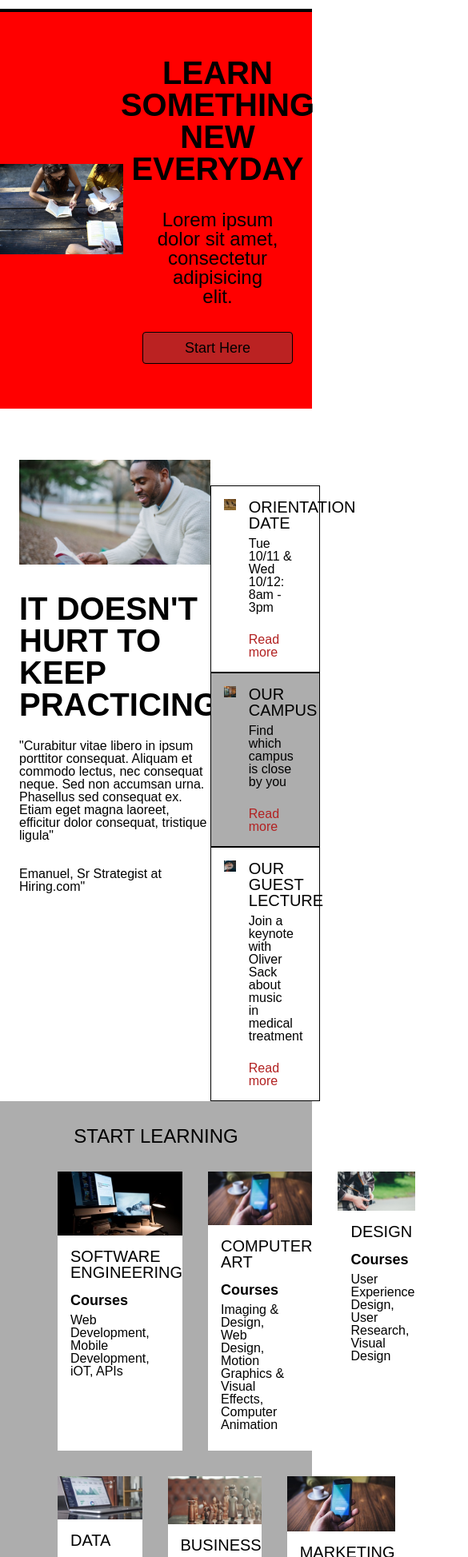
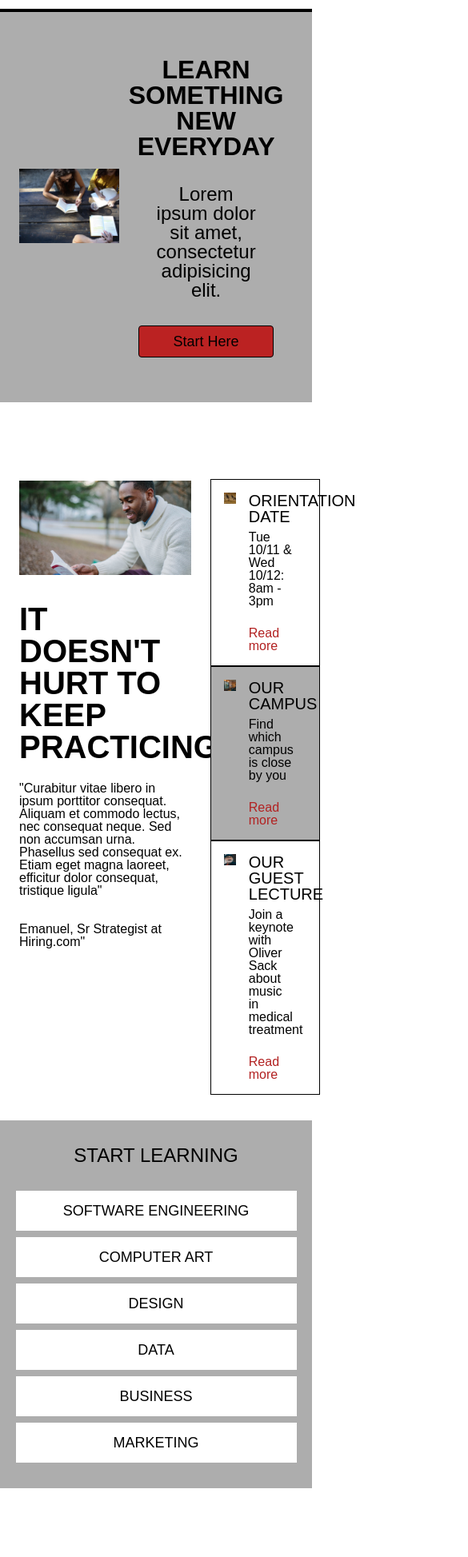
Before and after one commit to rbartram01/Colmar-Academy, a plain HTML site: page index.html in a window 390 px wide. Shown: the part 53-2000 px from the top of the page at 80% size, 585 px wide, since content can reach past the window. Drawn offline with Linux system fonts and the light colour scheme; a web font is replaced by a local one.

Commit message:
Learning Section responsive

```diff
--- a/index.html
+++ b/index.html
@@ -53,12 +53,18 @@
                 </div>
             </div>
 
-            <div class="banner-text mobile">
-                <h3>Learn something new everyday</h3>
-                <p>Lorem ipsum dolor sit amet, consectetur adipisicing elit.</p>
+            <div class="banner-content-mobile">
+                <div class="media-mobile">
+                    <img src="./resources/images/banner.jpg" alt="Image of People Reading">
+                </div>
 
-                <div class="button">
-                    <a href="#">Start Here</a>
+                <div class="banner-text">
+                    <h1>Learn something<br>new everyday</h1>
+                    <h3>Lorem ipsum dolor sit amet, consectetur adipisicing elit.</h3>
+
+                    <div class="button">
+                        <a href="#">Start Here</a>
+                    </div>
                 </div>
             </div>
         </div>
@@ -193,6 +199,17 @@
                 </div>
             </div>
         </div>
+
+        <div class="learning-section-mobile">
+            <ul>
+                <li>Software Engineering</li>
+                <li>Computer Art</li>
+                <li>Design</li>
+                <li>Data</li>
+                <li>Business</li>
+                <li>Marketing</li>
+            </ul>
+        </div>
         <!-- End of Learning Section -->
 
         <!-- Start of Thesis Section -->
@@ -231,6 +248,10 @@
                 </div>
             </div>
         </div>
+
+        <div class="thesis-mobile">
+            <video src="./resources/videos/thesis.mp4" autoplay></video>
+        </div>
         <!-- End of Thesis Section -->
 
         <footer>
--- a/resources/css/style.css
+++ b/resources/css/style.css
@@ -126,6 +126,10 @@ header .mobile {
   padding: 0rem 1.5rem 0rem 1.5rem;
 }
 
+.banner-content-mobile {
+  display: none;
+}
+
 .banner-content img {
   height: auto;
   width: 100%;
@@ -138,7 +142,6 @@ header .mobile {
 
 .media img {
   height: auto;
-
 }
 
 .banner-text {
@@ -315,6 +318,7 @@ header .mobile {
   padding: 0rem 4.5rem 2rem 4.5rem;
 }
 
+
 .learning-box {
   flex: 1;
   margin-right: 2rem;
@@ -329,12 +333,16 @@ header .mobile {
   margin-right: 0rem;
 }
 
+.learning-section-mobile {
+  display: none;
+}
+
 /* Thesis Style */
 
 .thesis-section {
   display: flex;
   position: relative;
-  top: 4rem; /* To offset for fixed header. */
+  top: 4rem;
   padding: 0rem 1.5rem 0rem 1.5rem;
 }
 
@@ -366,6 +374,10 @@ header .mobile {
   flex-direction: column;
   width: 35%;
   padding-top: 2rem;
+}
+
+.thesis-mobile {
+  display: none;
 }
 
 /* Footer Style */
@@ -429,17 +441,25 @@ footer li a:hover {
   }
 
   .banner-bg {
-    background-color: red;
     top: 0rem;
   }
 
-  .banner-content {
-    display: flex;
-    align-items: center;
+  .banner-content-mobile {
     padding: 0rem;
   }
 
-  .media {
+  .banner-content {
+    display: none;
+  }
+
+  .banner-content-mobile {
+    display: flex;
+    justify-content: center;
+    align-items: center;
+    padding: 0rem 1.5rem 0rem 1.5rem;
+  }
+
+  .media-mobile img {
     width: 100%;
     padding: 0rem;
   }
@@ -448,6 +468,10 @@ footer li a:hover {
     padding: 2rem 1rem 2rem 1rem;
     align-items: center;
     justify-content: center;
+  }
+
+  .banner-text h1 {
+      font-size: 2rem;
   }
 
   .banner-text h3 {
@@ -462,4 +486,46 @@ footer li a:hover {
     text-align: center;
     width: 100%;
   }
+
+  .title {
+    margin: 2rem 0rem 1rem 0rem;
+  }
+
+  .learning-section {
+    display: none;
+  }
+
+  .learning-section-mobile {
+    display: flex;
+    justify-content: center;
+    position: relative;
+    margin-top: 4rem;
+    background-color: #ADADAD;
+  }
+
+  .learning-section-mobile ul {
+    width: 90%;
+    text-align: center;
+  }
+
+  .learning-section-mobile li {
+    padding:1rem 1rem 1rem 1rem;
+    margin-bottom: 0.5rem;
+    background-color: #FFF;
+    font-size: 1.125rem;
+    text-transform: uppercase;
+  }
+
+  .learning-section-mobile li:last-child {
+    margin-bottom: 2rem;
+  }
+
+  .thesis-section {
+    display: none;
+  }
+
+  .thesis-mobile {
+    display: flex;
+    width: 100%;
+  }
 }
```
